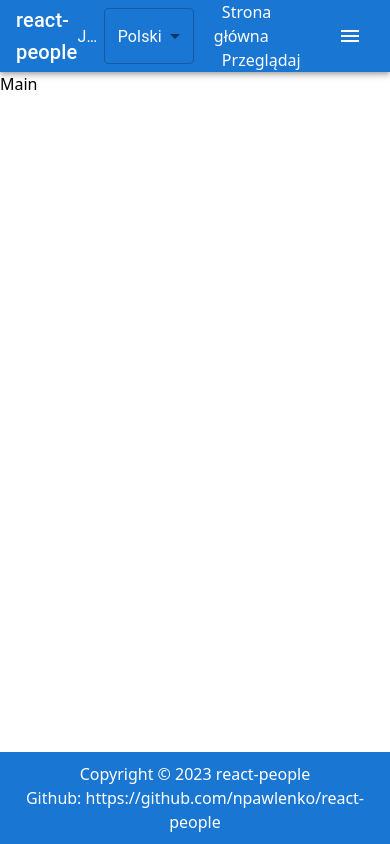
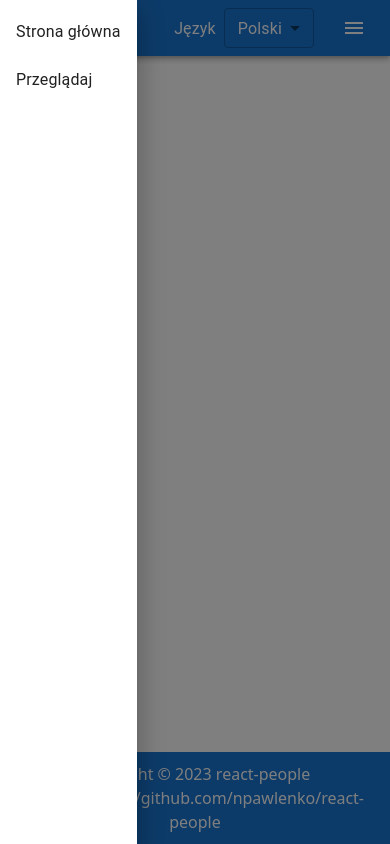
Before and after one commit to npawlenko/react-people, a React (Create React App) app: page / in a window 390 px wide. Both pictures are taken after a click on the button 350 px from the left and 36 px from the top of the page. Built offline with nearby package versions, Linux system fonts and the light colour scheme.

Commit message:
Add NavigationDrawer.tsx and make Navbar.tsx responsive

```diff
--- a/src/components/LanguageSelect.tsx
+++ b/src/components/LanguageSelect.tsx
@@ -56,6 +56,7 @@ const LanguageSelect = (props: LanuageSelectProps) => {
                 label={t('language')}
                 defaultValue={props?.defaultLanguage as string}
                 onChange={handleChange}
+                size="small"
                 sx={{
                     color: "white"
                 }}
--- a/src/components/Navbar.tsx
+++ b/src/components/Navbar.tsx
@@ -1,18 +1,18 @@
 
-import { useState } from 'react';
-import { AppBar, Toolbar, Container, IconButton, Typography } from '@mui/material';
-import MenuIcon from '@mui/icons-material/Menu';
-import { Link } from 'react-router-dom';
+import { AppBar, Toolbar, Container, Typography, useMediaQuery, useTheme } from '@mui/material';
 import './../assets/Navbar.scss';
+import { Link } from "react-router-dom";
 import { useTranslation } from 'react-i18next';
 import LanguageSelect from './LanguageSelect';
+import NavigationDrawer from './NavigationDrawer';
 
 const Navbar = () => {
+    const theme = useTheme();
     const { t } = useTranslation();
-    const [isMenuVisible, setMenuVisible] = useState(false);
+    const isMobile = useMediaQuery(theme.breakpoints.down("md"));
 
     return (
-        <AppBar position="static">
+        <AppBar position="relative">
             <Container>
                 <Toolbar disableGutters>
                     <Typography variant="h6" component="div" sx={{ flexGrow: 1 }}>
@@ -21,26 +21,19 @@ const Navbar = () => {
 
                     <LanguageSelect className="mr-5" defaultLanguage="pl" />
 
-                    <ul id="nav-content">
-                        <li>
-                            <Link className="mx-2" to="/main">{t('main')}</Link>
-                        </li>
-                        <li>
-                            <Link className="mx-2" to="/views">{t('views')}</Link>
-                        </li>
-                    </ul>
+                    {isMobile ? (
+                        <NavigationDrawer />
+                    ) : (
+                        <div>
+                            <Link className="mx-3" to="/main">
+                                {t('main')}
+                            </Link>
+                            <Link className="ml-3" to="/views">
+                                {t('views')}
+                            </Link>
+                        </div>
+                    )}
 
-
-                    <IconButton
-                        size="large"
-                        edge="start"
-                        color="inherit"
-                        aria-label="menu"
-                        sx={{ ml: 2 }}
-                        onClick={() => setMenuVisible(!isMenuVisible)}
-                    >
-                        <MenuIcon />
-                    </IconButton>
                 </Toolbar>
             </Container>
       </AppBar>
--- /dev/null
+++ b/src/components/NavigationDrawer.tsx
@@ -0,0 +1,42 @@
+import { useState } from "react";
+import { Drawer, List, ListItem, ListItemText, IconButton } from "@mui/material";
+import MenuIcon from "@mui/icons-material/Menu";
+import { useTranslation } from "react-i18next";
+import { Link } from "react-router-dom";
+
+const NavigationDrawer = () => {
+    const [isOpened, setOpened] = useState(false);
+    const { t } = useTranslation();
+
+    return (
+        <>
+            <Drawer
+                open={isOpened}
+                onClose={() => setOpened(false)}
+                anchor="left"
+            >
+                <List>
+                    <ListItem>
+                        <ListItemText>
+                            <Link to="/main" onClick={() => setOpened(false)}>{t('main')}</Link>
+                        </ListItemText>
+                    </ListItem>
+                    <ListItem>
+                        <ListItemText>
+                            <Link to="/views" onClick={() => setOpened(false)}>{t('views')}</Link>
+                        </ListItemText>
+                    </ListItem>
+                </List>
+            </Drawer>
+
+            <IconButton onClick={() => setOpened(!isOpened)}>
+                <MenuIcon sx={{
+                    color: "white"
+                }} />
+            </IconButton>
+        </>
+
+    );
+}
+
+export default NavigationDrawer;
```
